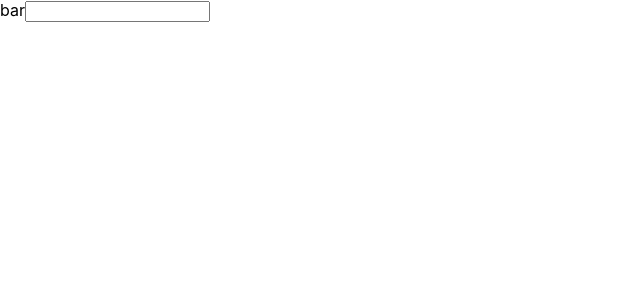
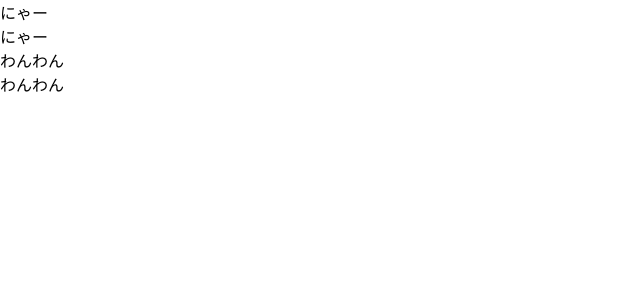
Before and after one commit to toshihi07/redux-crud-app, a React (Create React App) app: page / in a window 1280 px wide. Shown: the top 300 px of the page, without its empty margins (0-640 px from the left). Built offline with nearby package versions, Linux system fonts and the light colour scheme.

Commit message:
関数コンポーネントとクラスコンポーネント

```diff
--- a/src/App.js
+++ b/src/App.js
@@ -1,19 +1,40 @@
-import React, { Component } from "react";
+import React from "react";
 
-class App extends Component {
-  render() {
-    return (
-      <React.Fragment>
-        <label htmlFor="bar">bar</label>
-        <input
-          type="text"
-          onClick={() => {
-            console.log("a");
-          }}
-        />
-      </React.Fragment>
-    );
-  }
+
+//クラスコンポーネント
+// class App extends Component {
+//   render() {
+//     return (
+//       <React.Fragment>
+//         <label htmlFor="bar">bar</label>
+//         <input
+//           type="text"
+//           onClick={() => {
+//             console.log("a");
+//           }}
+//         />
+//       </React.Fragment>
+//     );
+//   }
+// }
+
+
+const App = () =>{
+  return (
+    <div>
+      <Cat />
+      <Cat />
+      <Dog />
+      <Dog />
+    </div>  )
+}
+
+const Dog = () =>{
+  return <div>わんわん</div>
+}
+
+const Cat = () =>{
+  return <div>にゃー</div>
 }
 
 export default App;
```
